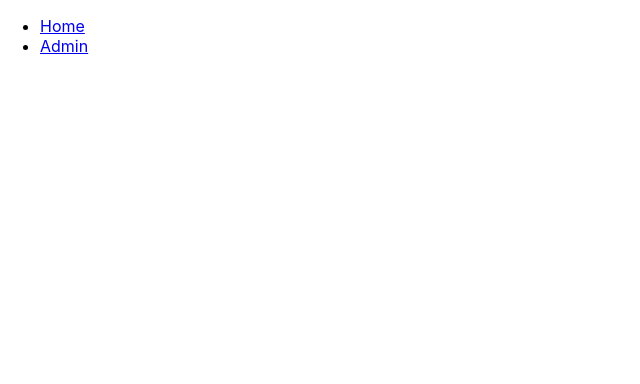
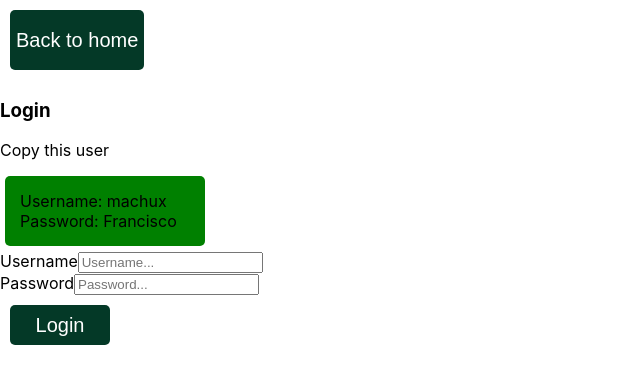
Before and after one commit to machux21/IT-CROWD-challenge, a React (Vite) app in the folder client/: page /login in a window 1280 px wide. Before the commit this address had no page. Shown: the top 384 px of the page, without its empty margins (0-640 px from the left). Built offline with nearby package versions, Linux system fonts and the light colour scheme.

Commit message:
Forms, paginate, requests done

```diff
--- a/client/src/App.jsx
+++ b/client/src/App.jsx
@@ -1,27 +1,30 @@
 import { Route, Routes } from "react-router-dom";
 import Home from "./components/Home";
 import Detail from "./components/Detail";
-import Navbar from "./components/Navbar";
 import Admin from "./components/Admin";
 import CreateBrand from "./components/adminForms/CreateBrand";
 import UpdateBrand from "./components/adminForms/UpdateBrand";
 import CreateProduct from "./components/adminForms/CreateProduct";
 import DeleteProduct from "./components/adminForms/DeleteProduct";
 import UpdateProduct from "./components/adminForms/UpdateProduct";
+import Login from "./components/Login";
 function App() {
   return (
     <div>
-      <Navbar />
       <Routes>
         <Route path="/" element={<Home />} />
+
+        <Route path="/admin/" element={<Admin />}>
+          <Route path="createbrand" element={<CreateBrand />} />
+          <Route path="updatebrand" element={<UpdateBrand />} />
+          <Route path="createproduct" element={<CreateProduct />} />
+          <Route path="deleteproduct" element={<DeleteProduct />} />
+          <Route path="updateproduct" element={<UpdateProduct />} />
+        </Route>
+
+        <Route path="/login" element={<Login />} />
+
         <Route path="/detail/:id" element={<Detail />} />
-        <Route path="/admin/" element={<Admin />}>
-        <Route path="createbrand" element={<CreateBrand />} />
-        <Route path="updatebrand" element={<UpdateBrand />} />
-        <Route path="createproduct" element={<CreateProduct />} />
-        <Route path="deleteproduct" element={<DeleteProduct/>} />
-        <Route path="updateproduct" element={<UpdateProduct />} />
-        </Route>
       </Routes>
     </div>
   );
--- /dev/null
+++ b/client/src/components/Login.jsx
@@ -0,0 +1,118 @@
+import React, { useState } from "react";
+import axios from "axios";
+import { useNavigate, Link } from "react-router-dom";
+const initialForm = {
+	username: "",
+	password: "",
+};
+const Login = () => {
+	const navigate = useNavigate();
+	const [form, setForm] = useState(initialForm);
+	const handleChange = (e) => {
+		const { value, name } = e.target;
+		setForm({ ...form, [name]: value });
+	};
+	const handleSubmit = (e) => {
+		e.preventDefault();
+		if (form.username && form.password) {
+			axios
+				.post(`http://localhost:3001/admin/login`, form)
+				.then((res) => {
+					console.log(res.data);
+					localStorage.setItem("token", res.data.token);
+					navigate("/");
+				})
+				.catch((error) => console.log(error));
+		} else {
+			alert("All fields must be completed");
+		}
+	};
+	return (
+		<div style={{ width: "100%" }}>
+			<Link
+				to="/"
+				style={{
+					textDecoration: "none",
+					color: "white",
+					fontSize: "20px",
+				}}
+			>
+				<button
+					style={{
+						backgroundColor: "#043927",
+						borderRadius: "5px",
+						color: "white",
+						height: "60px",
+						border: "none",
+						margin: "10px",
+						fontSize: "20px",
+					}}
+				>
+					Back to home
+				</button>
+			</Link>
+
+			<h3>Login</h3>
+			<p>Copy this user</p>
+			<div>
+				<ul
+					style={{
+						backgroundColor: "green",
+						width: "200px",
+						margin: "5px",
+						borderRadius: "5px",
+						boxSizing: "border-box",
+						padding: "15px",
+						listStyle: "none",
+					}}
+				>
+					<li>Username: machux</li>
+					<li>Password: Francisco</li>
+				</ul>
+			</div>
+
+			<form
+				onSubmit={handleSubmit}
+				style={{ display: "flex", flexDirection: "column" }}
+			>
+				<label>
+					Username
+					<input
+						type="text"
+						name="username"
+						placeholder="Username..."
+						value={form.username}
+						onChange={handleChange}
+					/>
+				</label>
+				<label>
+					Password
+					<input
+						type="password"
+						name="password"
+						placeholder="Password..."
+						value={form.password}
+						onChange={handleChange}
+					/>
+				</label>
+				<button
+					type="submit"
+					style={{
+						backgroundColor: "#043927",
+						borderRadius: "5px",
+						color: "white",
+						width: "100px",
+						height: "40px",
+						border: "none",
+						margin: "10px",
+						fontSize: "20px",
+					}}
+				>
+					Login
+				</button>
+			</form>
+		</div>
+	);
+};
+
+export default Login;
--- a/client/src/components/Navbar.jsx
+++ b/client/src/components/Navbar.jsx
@@ -1,14 +1,24 @@
-import React from 'react'
-import {Link} from 'react-router-dom';
+import React from "react";
+import { Link } from "react-router-dom";
 const Navbar = () => {
 	return (
-		<div>
-			<ul>
-				<li><Link to="/">Home</Link></li>
-				<li><Link to="/admin">Admin</Link></li>
+		<div style={{display: "flex", backgroundColor: "#043927", color: "#4CBB17"}}>
+			<ul style={{textDecoration: "none", display: "flex", justifyContent: "space-around", width: "200px"}}>
+				<li>
+					<Link  to="/" style={{textDecoration: "none", color: "white", fontSize: "20px"}}>Home</Link>
+				</li>
+				{localStorage.getItem("token") ? (
+					<li >
+						<Link to="/admin" style={{textDecoration: "none", color: "white", fontSize: "20px"}}>Admin</Link>
+					</li>
+				) : (
+					<li>
+						<Link to="/login" style={{textDecoration: "none", color: "white", fontSize: "20px"}}>Login</Link>
+					</li>
+				)}
 			</ul>
 		</div>
-	)
-}
+	);
+};
 
-export default Navbar
+export default Navbar;
--- a/client/src/components/adminForms/CreateBrand.jsx
+++ b/client/src/components/adminForms/CreateBrand.jsx
@@ -1,5 +1,5 @@
 import React, { useState } from "react";
-import axios from 'axios';
+import axios from "axios";
 const initialForm = {
 	name: "",
 	logo_url: "",
@@ -10,19 +10,34 @@ const CreateBrand = () => {
 		const { value, name } = e.target;
 		setForm({ ...form, [name]: value });
 	};
-	const handleSubmit = (e)=>{
+	const handleSubmit = (e) => {
 		e.preventDefault();
-		if(form.name && form.logo_url){
-		axios.post("http://localhost:3001/brands", form)
-		.then(res => console.log(res.data))
-		.catch(error => console.log(error));
-		}else{
+		if (form.name && form.logo_url) {
+			axios
+				.post(
+					`http://localhost:3001/brands?accesstoken=${localStorage.getItem(
+						"token"
+					)}`,
+					form,
+					{ withCredentials: true }
+				)
+				.then((res) => alert(res.data))
+				.catch((error) => console.log(error));
+		} else {
 			alert("All fields must be completed");
 		}
-	}
+	};
 	return (
-		<div>
-			<form onSubmit={handleSubmit}>
+		<div style={{display: "flex", justifyContent: "center"}}>
+			<form
+				onSubmit={handleSubmit}
+				style={{
+					margin: "0 auto",
+					display: "flex",
+					justifyContent: "center",
+					flexDirection: "column",
+				}}
+			>
 				<label>
 					Brand Name
 					<input
--- a/client/src/components/adminForms/CreateProduct.jsx
+++ b/client/src/components/adminForms/CreateProduct.jsx
@@ -23,10 +23,22 @@ const CreateProduct = () => {
 	};
 	const handleSubmit = (e) => {
 		e.preventDefault();
-		if (form.name && form.description && form.image_url && form.price && form.brand) {
+		if (
+			form.name &&
+			form.description &&
+			form.image_url &&
+			form.price &&
+			form.brand
+		) {
 			axios
-				.post("http://localhost:3001/products", form)
-				.then((res) => console.log(res.data))
+				.post(
+					`http://localhost:3001/products?accesstoken=${localStorage.getItem(
+						"token"
+					)}`,
+					form,
+					{ withCredentials: true }
+				)
+				.then((res) => alert(res.data))
 				.catch((error) => console.log(error));
 		} else {
 			alert("All fields must be completed");
@@ -34,8 +46,16 @@ const CreateProduct = () => {
 	};
 	console.log(form);
 	return (
-		<>
-			<form onSubmit={handleSubmit}>
+		<div style={{ display: "flex", justifyContent: "center" }}>
+			<form
+				style={{
+					margin: "0 auto",
+					display: "flex",
+					justifyContent: "center",
+					flexDirection: "column",
+				}}
+				onSubmit={handleSubmit}
+			>
 				<label>
 					Name
 					<input
@@ -58,13 +78,16 @@ const CreateProduct = () => {
 				</label>
 				<label>
 					Description
+					<br />
 					<textarea
 						name="description"
 						onChange={handleChange}
 						value={form.description}
 						cols="30"
 						rows="10"
-					>Description...</textarea>
+					>
+						Description...
+					</textarea>
 				</label>
 				<label>
 					Price
@@ -89,7 +112,7 @@ const CreateProduct = () => {
 				</label>
 				<button type="submit">Create product</button>
 			</form>
-		</>
+		</div>
 	);
 };
 
--- a/client/src/components/adminForms/DeleteProduct.jsx
+++ b/client/src/components/adminForms/DeleteProduct.jsx
@@ -1,39 +1,46 @@
-import React, {useEffect, useState} from 'react'
-import axios from 'axios'
+import React, { useEffect, useState } from "react";
+import axios from "axios";
 
 const DeleteProducts = () => {
-	const [products, setProducts] = useState([])
- 	useEffect(() => {
- 		axios.get('http://localhost:3001/products')
-		.then(res => setProducts(res.data))
-		.catch(error => console.log(error))
- 	}, [])
- 	const handleClick = (id)=>{
- 		axios.delete(`http://localhost:3001/products/${id}`)
- 		.then(res => {
- 			console.log(res.data)
- 			setProducts(products.filter( p => p.id !== id))
- 		})
- 		.catch(error => console.log(error));
-
- 	}
+	const [products, setProducts] = useState([]);
+	useEffect(() => {
+		axios
+			.get("http://localhost:3001/products")
+			.then((res) => setProducts(res.data))
+			.catch((error) => console.log(error));
+	}, []);
+	const handleClick = (id) => {
+		axios
+			.delete(
+				`http://localhost:3001/products/${id}?accesstoken=${localStorage.getItem(
+					"token"
+				)}`,
+				{ withCredentials: true }
+			)
+			.then((res) => {
+				alert(res.data);
+				setProducts(products.filter((p) => p.id !== id));
+			})
+			.catch((error) => console.log(error));
+	};
 	return (
-		<div>
+		<div style={{display: "flex", justifyContent: "center"}}>
 			<ul>
-				{
-					products.map((p, i) =>{
-						return(
+				{products.map((p, i) => {
+					return (
 						<li key={i}>
-						<div>
-						<p>{p.name}</p>
-						<button onClick={()=>handleClick(p.id)}>Delete</button>
-						</div>
-						</li>)
-					})
-				}
+							<div>
+								<p>{p.name}</p>
+								<button onClick={() => handleClick(p.id)}>
+									Delete
+								</button>
+							</div>
+						</li>
+					);
+				})}
 			</ul>
 		</div>
-	)
-}
+	);
+};
 
-export default DeleteProducts
+export default DeleteProducts;
--- a/client/src/components/adminForms/UpdateBrand.jsx
+++ b/client/src/components/adminForms/UpdateBrand.jsx
@@ -34,9 +34,15 @@ const UpdateBrand = () => {
 		e.preventDefault();
 		if (form.name && form.logo_url) {
 			axios
-				.put(`http://localhost:3001/brands/`, form)
+				.put(
+					`http://localhost:3001/brands?accesstoken=${localStorage.getItem(
+						"token"
+					)}`,
+					form,
+					{ withCredentials: true }
+				)
 				.then((res) => {
-					console.log(res.data)
+					alert(res.data);
 					axios
 						.get("http://localhost:3001/brands")
 						.then((res) => setBrands(res.data))
@@ -48,8 +54,16 @@ const UpdateBrand = () => {
 		}
 	};
 	return (
-		<div>
-			<form onSubmit={handleSubmit}>
+		<div style={{ display: "flex", justifyContent: "center" }}>
+			<form
+				style={{
+					margin: "0 auto",
+					display: "flex",
+					justifyContent: "center",
+					flexDirection: "column",
+				}}
+				onSubmit={handleSubmit}
+			>
 				<label>
 					Choose the brand to update
 					<select name="brands" onChange={handleBrands}>
--- a/client/src/components/adminForms/UpdateProduct.jsx
+++ b/client/src/components/adminForms/UpdateProduct.jsx
@@ -31,15 +31,16 @@ const UpdateProduct = () => {
 		const { value, name } = e.target;
 		setForm({ ...form, [name]: value });
 	};
-	const handleBrands = (e)=>{
-		const {value} = e.target;
-		const product = products.find(p => p.id == value);
-		const {id, name, description, image_url, price, Brand} = product;
-		setForm({id, name, description, image_url, price, brand: Brand.name});
-	}
+	const handleBrands = (e) => {
+		const { value } = e.target;
+		const product = products.find((p) => p.id == value);
+		const { id, name, description, image_url, price, Brand } = product;
+		setForm({ id, name, description, image_url, price, brand: Brand.name });
+	};
 	const handleSubmit = (e) => {
 		e.preventDefault();
-		if (form.id &&
+		if (
+			form.id &&
 			form.name &&
 			form.description &&
 			form.image_url &&
@@ -47,8 +48,16 @@ const UpdateProduct = () => {
 			form.brand
 		) {
 			axios
-				.put(`http://localhost:3001/products/${form.id}`, form)
-				.then((res) => console.log(res.data))
+				.put(
+					`http://localhost:3001/products/${
+						form.id
+					}?accesstoken=${localStorage.getItem("token")}`,
+					form,
+					{
+						withCredentials: true,
+					}
+				)
+				.then((res) => alert(res.data))
 				.catch((error) => console.log(error));
 		} else {
 			alert("All fields must be completed");
@@ -57,7 +66,14 @@ const UpdateProduct = () => {
 	console.log(form);
 	return (
 		<>
-			<form onSubmit={handleSubmit}>
+			<form
+				style={{
+					margin: "0 auto",
+					display: "flex",
+					justifyContent: "center",
+					flexDirection: "column",
+				}}
+				onSubmit={handleSubmit}>
 				<label>
 					Choose a product
 					<select name="products" onChange={handleBrands}>
@@ -91,6 +107,7 @@ const UpdateProduct = () => {
 				</label>
 				<label>
 					Description
+					<br/>
 					<textarea
 						name="description"
 						onChange={handleChange}
```
Also changed, not shown: client/src/components/Admin.jsx (+63 -12 lines), client/src/components/Detail.jsx (+33 -16 lines), client/src/components/Home.jsx (+15 -14 lines), client/src/components/Pagination.jsx (+11 -2 lines).
